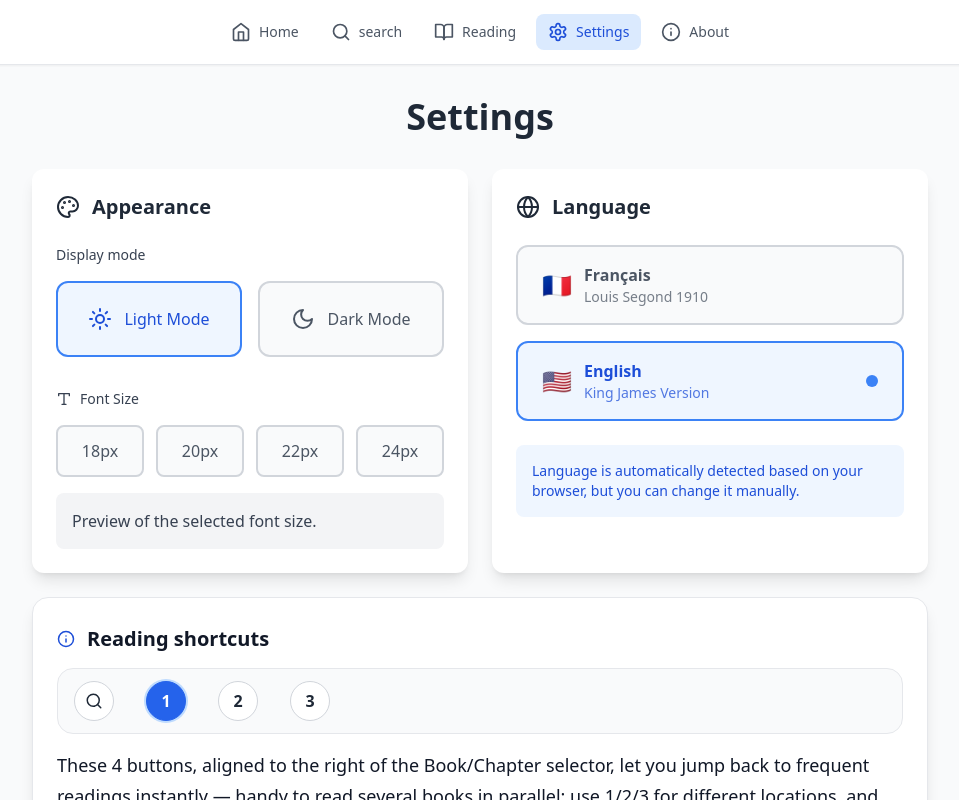
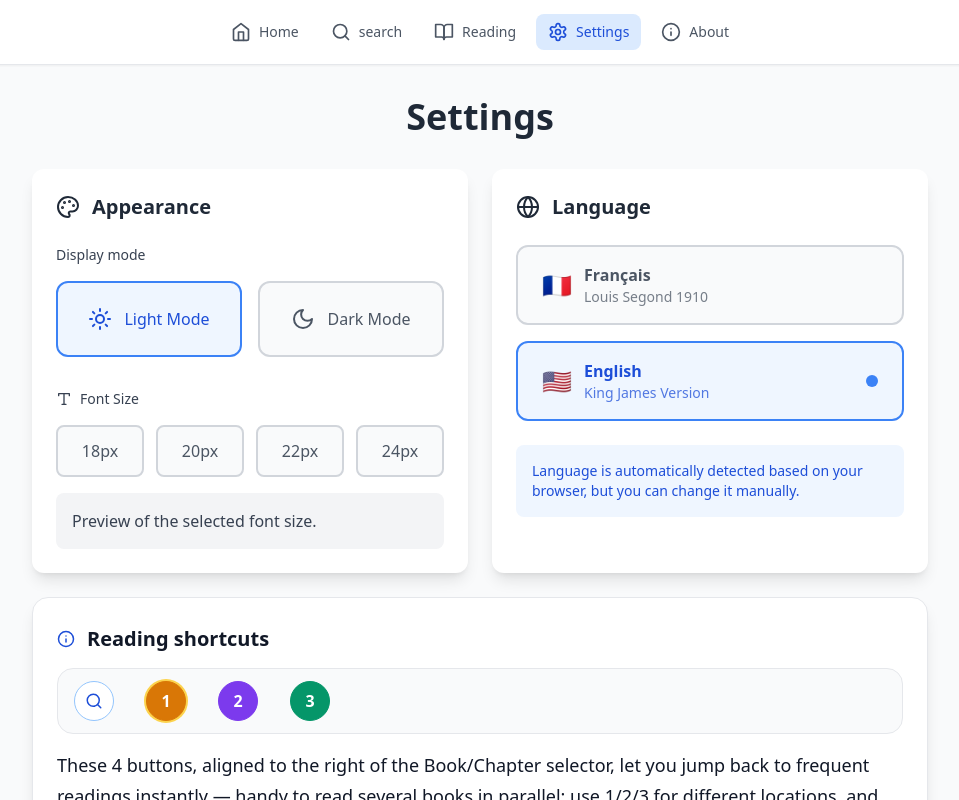
Before and after one commit to thewordofgodfr/site-par-bolt-ai, a React (Vite) app: page / in a window 1280 px wide. Both pictures are taken after a click on the button "Settings". Shown: the top 800 px of the page, without its empty margins (160-1119 px from the left). Built offline with nearby package versions, Linux system fonts and the light colour scheme.

Commit message:
Update QuickSlotsHelp.tsx

```diff
--- a/src/components/QuickSlotsHelp.tsx
+++ b/src/components/QuickSlotsHelp.tsx
@@ -7,11 +7,11 @@ export default function QuickSlotsHelp() {
   const isDark = state.settings.theme === 'dark';
   const lang = state.settings.language === 'fr' ? 'fr' : 'en';
 
-  // Tailles fixes et soignées pour ce bloc (volontairement indépendantes du réglage global)
-  const TITLE_SIZE = 20; // titre légèrement plus grand
-  const BODY_SIZE = 18;  // demandé : 18px suffisant
+  // Tailles fixes pour ce bloc (indépendantes du réglage global)
+  const TITLE_SIZE = 20;
+  const BODY_SIZE = 18;
   const LINE_HEIGHT = 1.7;
-  const CHIP = 40;       // pastilles d’aperçu (modéré)
+  const CHIP = 40;
 
   const copy = {
     fr: {
@@ -44,7 +44,7 @@ export default function QuickSlotsHelp() {
     <section
       className={`${isDark ? 'bg-gray-800 border-gray-700' : 'bg-white border-gray-200'} border rounded-2xl p-5 md:p-6 shadow-lg`}
     >
-      {/* Titre (sans icônes) */}
+      {/* Titre */}
       <header className="flex items-center gap-3">
         <Info className={`${isDark ? 'text-blue-300' : 'text-blue-700'}`} size={18} />
         <h3
@@ -55,7 +55,7 @@ export default function QuickSlotsHelp() {
         </h3>
       </header>
 
-      {/* Aperçu juste sous le titre */}
+      {/* Aperçu */}
       <div className="mt-3 mb-4">
         <div
           className={`flex items-center gap-8 rounded-2xl px-4 py-3 border ${
@@ -63,10 +63,10 @@ export default function QuickSlotsHelp() {
           }`}
           aria-label={lang === 'fr' ? 'Illustration des raccourcis' : 'Shortcuts illustration'}
         >
-          {/* Loupe */}
+          {/* Loupe (bleu, comme dans Lecture) */}
           <div
             className={`rounded-full flex items-center justify-center border ${
-              isDark ? 'bg-gray-800 border-gray-700 text-gray-100' : 'bg-white border-gray-300 text-gray-800'
+              isDark ? 'bg-gray-800 border-blue-400/60 text-blue-200' : 'bg-white border-blue-300 text-blue-700'
             }`}
             style={{ width: CHIP, height: CHIP }}
             title={lang === 'fr' ? 'Dernier passage' : 'Last passage'}
@@ -74,12 +74,12 @@ export default function QuickSlotsHelp() {
             <SearchIcon size={18} />
           </div>
 
-          {/* 1 actif */}
+          {/* 1 actif — AMBRE */}
           <div
             className={`rounded-full flex items-center justify-center font-semibold ring-2 border ${
               isDark
-                ? 'bg-blue-600 text-white ring-blue-300/40 border-blue-600'
-                : 'bg-blue-600 text-white ring-blue-200 border-blue-600'
+                ? 'bg-amber-600 text-white ring-amber-300/50 border-amber-600'
+                : 'bg-amber-600 text-white ring-amber-300 border-amber-600'
             }`}
             style={{ width: CHIP, height: CHIP, fontSize: 16 }}
             title={lang === 'fr' ? 'Raccourci 1 (actif)' : 'Shortcut 1 (active)'}
@@ -87,23 +87,31 @@ export default function QuickSlotsHelp() {
             1
           </div>
 
-          {/* 2 & 3 inactifs */}
-          {[2, 3].map((n) => (
+          {/* 2 — VIOLET (inactif mais coloré) */}
           <div
-              key={n}
             className={`rounded-full flex items-center justify-center font-semibold border ${
-                isDark ? 'bg-gray-800 text-gray-200 border-gray-700' : 'bg-white text-gray-800 border-gray-300'
+              isDark ? 'bg-violet-600 text-white border-violet-600' : 'bg-violet-600 text-white border-violet-600'
             }`}
             style={{ width: CHIP, height: CHIP, fontSize: 16 }}
-              title={(lang === 'fr' ? 'Raccourci ' : 'Shortcut ') + n}
+            title={(lang === 'fr' ? 'Raccourci ' : 'Shortcut ') + '2'}
           >
-              {n}
+            2
           </div>
-          ))}
+
+          {/* 3 — ÉMERAUDE (inactif mais coloré) */}
+          <div
+            className={`rounded-full flex items-center justify-center font-semibold border ${
+              isDark ? 'bg-emerald-600 text-white border-emerald-600' : 'bg-emerald-600 text-white border-emerald-600'
+            }`}
+            style={{ width: CHIP, height: CHIP, fontSize: 16 }}
+            title={(lang === 'fr' ? 'Raccourci ' : 'Shortcut ') + '3'}
+          >
+            3
+          </div>
         </div>
       </div>
 
-      {/* Intro + liste en 18px, présentation soignée */}
+      {/* Intro + liste en 18px */}
       <p
         className={`${isDark ? 'text-gray-100' : 'text-gray-900'}`}
         style={{ fontSize: `${BODY_SIZE}px`, lineHeight: LINE_HEIGHT, marginBottom: '14px' }}
```
Lines whose indentation alone changed are shown as unchanged.
